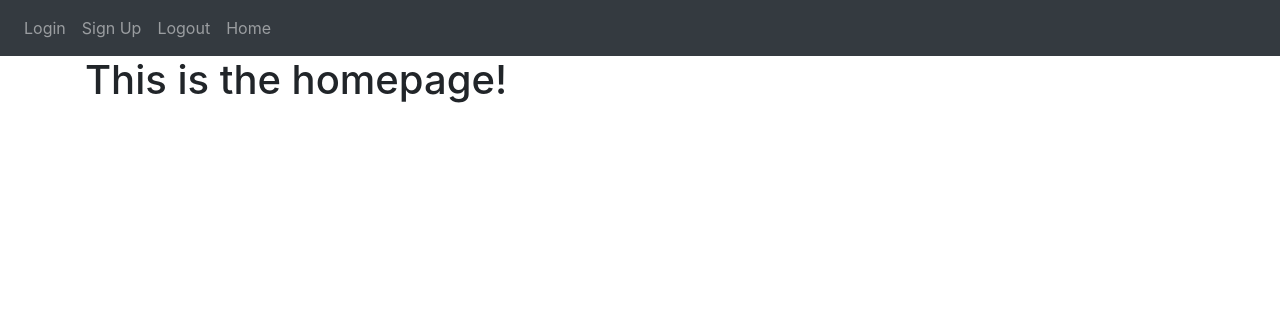
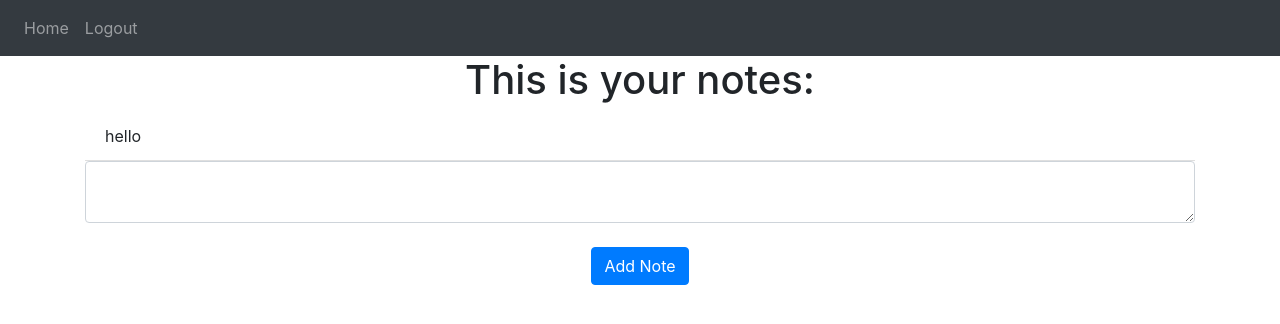
Before and after one commit to dymasius12/Flask_Web_App, a Flask app: page / in a window 1280 px wide. Shown: the top 324 px of the page. Run offline with Flask 2, Linux system fonts and the light colour scheme; a user stored in the database is signed in; data comes from the database, SQL or seed files in the repository; both versions use the stored data as it was after the commit; some libraries are stand-ins or nearby versions.

Commit message:
2:05:00 created the home.html with adding note feature and already linked to the database

```diff
--- a/website/auth.py
+++ b/website/auth.py
@@ -34,7 +34,8 @@ def login():
                 flash('incorrect password, try again.', category='error')
         else:
             flash('email does not exist!', category='error')
-    return render_template("login.html", text="Testing", user="Tim", boolean=True)
+
+    return render_template("login.html", user=current_user)
 
 @auth.route('/logout')
 # what is the below decorator means: user need to login.
@@ -76,4 +77,4 @@ def sign_up():
             # why i put the url_for is if you changed the root it still works. views is the blueprint name
             return redirect(url_for('views.home'))
 
-    return render_template("sign_up.html")
+    return render_template("sign_up.html", user=current_user)
--- a/website/templates/base.html
+++ b/website/templates/base.html
@@ -49,10 +49,14 @@
       </button>
       <div class="collapse navbar-collapse" id="navbar">
         <div class="navbar-nav">
+          <!-- Applied the if user has logged in then show a certain link only -->
+          {% if user.is_authenticated %}
+          <a class="nav-item nav-link" id="login" href="/">Home</a>
+          <a class="nav-item nav-link" id="login" href="/logout">Logout</a>
+          {% else %}
           <a class="nav-item nav-link" id="login" href="/login">Login</a>
           <a class="nav-item nav-link" id="login" href="/sign-up">Sign Up</a>
-          <a class="nav-item nav-link" id="login" href="/logout">Logout</a>
-          <a class="nav-item nav-link" id="login" href="/">Home</a>
+          {% endif %}
         </div>
       </div>
     </nav>
--- a/website/templates/home.html
+++ b/website/templates/home.html
@@ -1,6 +1,18 @@
 {% extends "base.html" %} {% block title %} Home {% endblock %} {% block content
 %}
 
-<h1>This is the homepage!</h1>
+<h1 align="center">This is your notes:</h1>
+<ul class="list-group list-group-flush" id="notes">
+  {% for note in user.notes %}
+  <li class="list-group-item">{{ note.data }}</li>
+  {% endfor %}
+</ul>
+<form method="POST">
+  <textarea name="note" id="note" class="form-control"></textarea>
+  <br />
+  <div align="center">
+    <button type="submit" class="btn btn-primary">Add Note</button>
+  </div>
+</form>
 
 {% endblock %}
--- a/website/views.py
+++ b/website/views.py
@@ -1,13 +1,27 @@
 # This is the root where user can have their view basically
 # it means thsi file has the blueprint of our app
-from flask import Blueprint, render_template
+from flask import Blueprint, render_template, request, flash
 from flask_login import login_required, current_user
+from .models import Note
+from . import db
 
 views = Blueprint('views', __name__)
 
 # Basically this function will run when we go to the route '/'
-@views.route('/')
+@views.route('/', methods=['GET', 'POST'])
 # so now you cannot get to the homepage unless you login
 @login_required
 def home():
-    return render_template("home.html")
+    if request.method == 'POST':
+        note = request.form.get('note')
+
+        if len(note) < 1:
+            flash('Note is too short!', category='error')
+        else:
+            # Means we are adding the Note to the database
+            new_note = Note(data=note, user_id=current_user.id)
+            db.session.add(new_note)
+            db.session.commit()
+            flash('Note is added', category='success')
+    # we will be able to reference this current user and check if it is authenticated
+    return render_template("home.html", user=current_user)
```
Also changed, not shown: website/database.db.
